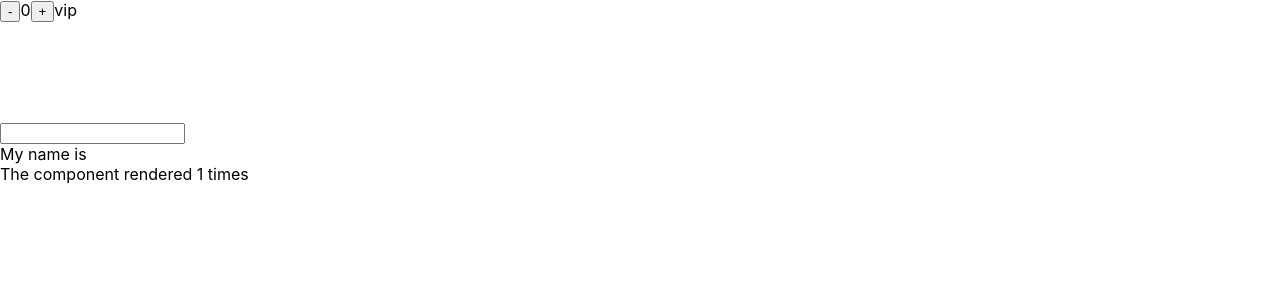
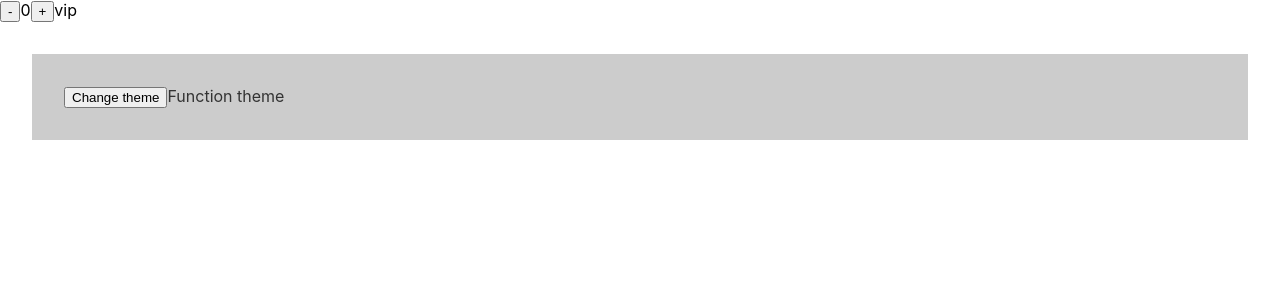
Before and after one commit to vipulchakravarthy/react-hooks, a React (Create React App) app in the folder react-hooks/: page / in a window 1280 px wide. Shown: the top 300 px of the page. Built offline with nearby package versions, Linux system fonts and the light colour scheme.

Commit message:
completed the use context and custom context

```diff
--- a/react-hooks/src/App.js
+++ b/react-hooks/src/App.js
@@ -4,7 +4,8 @@ import React, { useState } from 'react';
 // import Posts from './Posts';
 // import ResizeComponent from './ResizeComponent';
 // import UseMemoExample from './UseMemoExample';
-import UseRefExample from './UseRefExample';
+// import UseRefExample from './UseRefExample';
+import ContextExample from './ContextExample';
 
 function App() {
   //normal version of useState
@@ -34,7 +35,8 @@ function App() {
       {value}
       {/* <ResizeComponent /> */}
       {/* <UseMemoExample /> */}
-      <UseRefExample />
+      {/* <UseRefExample /> */}
+      <ContextExample />
     </>
   );
 }
--- /dev/null
+++ b/react-hooks/src/ClassContextComponent.js
@@ -0,0 +1,26 @@
+import React, { Component } from 'react'
+
+import { ThemeContext } from './ContextExample';
+export default class ClassContextComponent extends Component {
+
+    themeStyles(dark) {
+        return {
+            backgroundColor: dark ? '#333' : '#ccc',
+            color: dark ? '#ccc' : '#333',
+            padding: '2rem',
+            margin: '2rem',
+        }
+    }
+
+    render() {
+        return (
+            <ThemeContext.Consumer>
+                {darkTheme => {
+                    return <div style={this.themeStyles(darkTheme)}>
+                        Class theme
+                    </div>
+                }}
+            </ThemeContext.Consumer>
+        )
+    }
+}
--- /dev/null
+++ b/react-hooks/src/ContextExample.js
@@ -0,0 +1,20 @@
+import React from 'react'
+// import ClassContextComponent from './ClassContextComponent';
+import FunctionContextComponent from './FunctionContextComponent';
+
+import { ThemeProvider } from './ThemeContext';
+
+export const ThemeContext = React.createContext();
+
+export default function ContextExample() {
+    return (
+        <div>
+            <>
+                <ThemeProvider>
+                    {/* <ClassContextComponent /> */}
+                    <FunctionContextComponent />
+                </ThemeProvider>
+            </>
+        </div>
+    )
+}
--- /dev/null
+++ b/react-hooks/src/FunctionContextComponent.js
@@ -0,0 +1,20 @@
+import React from 'react'
+
+import { useTheme } from './ThemeContext';
+
+export default function FunctionContextComponent() {
+    const { darkTheme, toggleTheme } = useTheme();
+
+    const themeStyles = {
+        backgroundColor: darkTheme ? '#333' : '#ccc',
+        color: darkTheme ? '#ccc' : '#333',
+        padding: '2rem',
+        margin: '2rem',
+    }
+    return (
+        <div style={themeStyles}>
+            <button onClick={toggleTheme}>Change theme</button>
+            Function theme
+        </div>
+    )
+}
--- /dev/null
+++ b/react-hooks/src/ThemeContext.js
@@ -0,0 +1,21 @@
+import React, { useState, useContext } from 'react';
+
+const ThemeContext = React.createContext();
+
+export function ThemeProvider({ children }) {
+    const [darkTheme, setDarkTheme] = useState(false);
+
+    function toggleTheme() {
+        setDarkTheme(prevDarkTheme => !prevDarkTheme);
+    }
+
+    return (
+        <ThemeContext.Provider value={{ darkTheme, toggleTheme }}>
+            {children}
+        </ThemeContext.Provider>
+    )
+}
+
+export function useTheme() {
+    return useContext(ThemeContext)
+}
```
